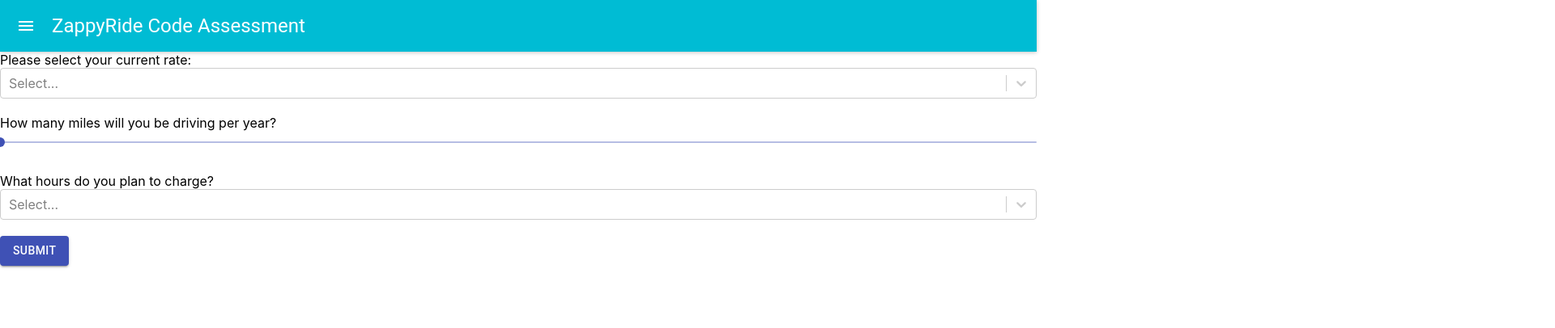
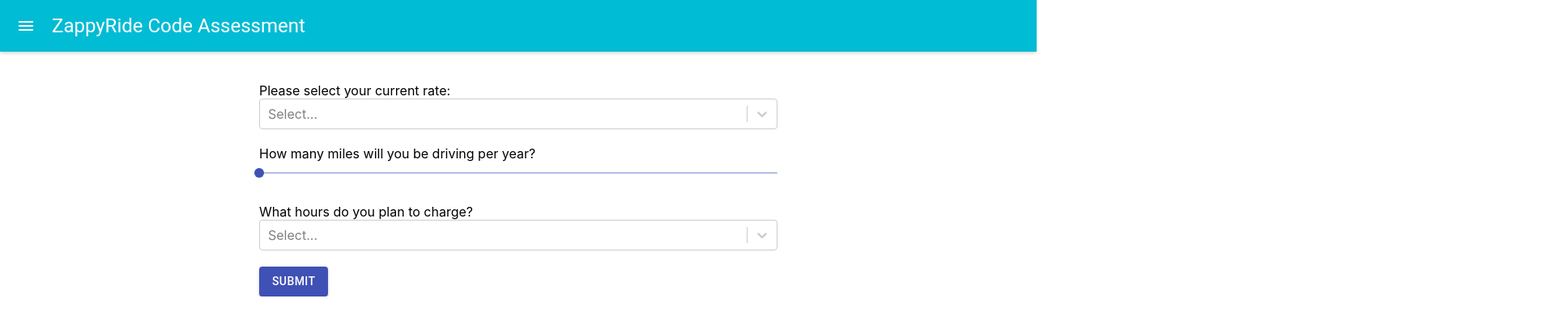
Before and after one commit to aimee-liang/zappyride-code-assessment, a React (Create React App) app: page / in a window 1280 px wide. Shown: the top 406 px of the page at 81% size, 1920 px wide, since content can reach past the window. Built offline with nearby package versions, Linux system fonts and the light colour scheme.

Commit message:
Working on styling

```diff
--- a/src/App.js
+++ b/src/App.js
@@ -3,6 +3,11 @@
 import MuiThemeProvider from 'material-ui/styles/MuiThemeProvider'
 import AppBar from 'material-ui/AppBar'
 import LoadPage from "./Components/LoadPage"
+import styled from 'styled-components'
+
+const AppWrapper = styled.div`
+  overflow-x: hidden;
+`
 
 export default function App() {
 /* formData is going to be set in state so we know that everything is complete */
@@ -34,11 +39,13 @@
 
 
   return (
+    <AppWrapper>
       <MuiThemeProvider>
         <AppBar title="ZappyRide Code Assessment"/>
         <Form dataSetter={dataSetter} />
   {/* loadpage should not render until form is complete */}
         <LoadPage />
       </MuiThemeProvider>
+    </AppWrapper>
   );
 }
--- a/src/Components/Form.jsx
+++ b/src/Components/Form.jsx
@@ -7,9 +7,10 @@
 import styled from 'styled-components'
 
 const FormWrapper = styled.div`
+    padding-top: 3%;
     margin: auto;
-    height: 85vh;
-    width: auto;
+    align-items: center;
+    width: 50vw;
 `
 
 
@@ -40,7 +41,7 @@
     }
 
     return (
-        <>
+        <FormWrapper>
             <form onSubmit={handleSubmit(dataToApp)}>
                 <label>Please select your current rate:</label>
                     <SelectRate rateSetter={rateSetter} />
@@ -53,6 +54,6 @@
                     <br />
                 <Button variant="contained" color="primary" onSubmit={dataToApp}>Submit</Button>
             </form>
-        </>
+        </FormWrapper>
     )
 }
```
Lines whose indentation alone changed are shown as unchanged.
